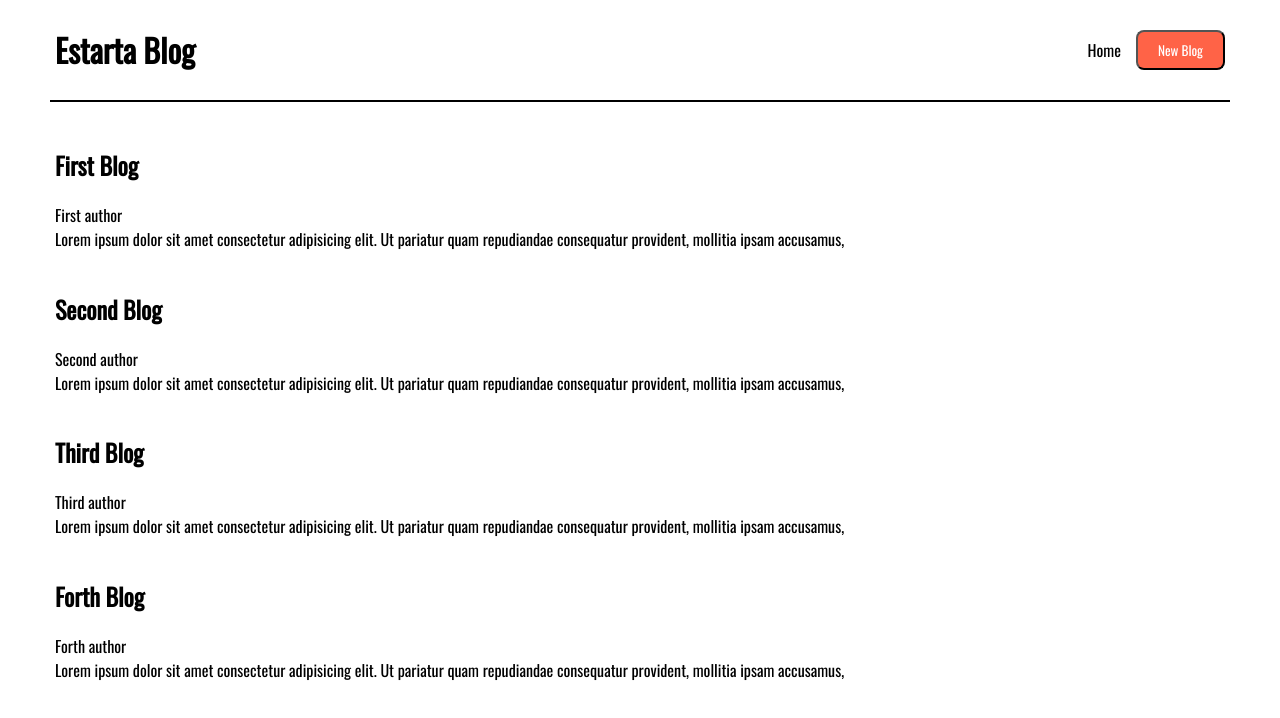
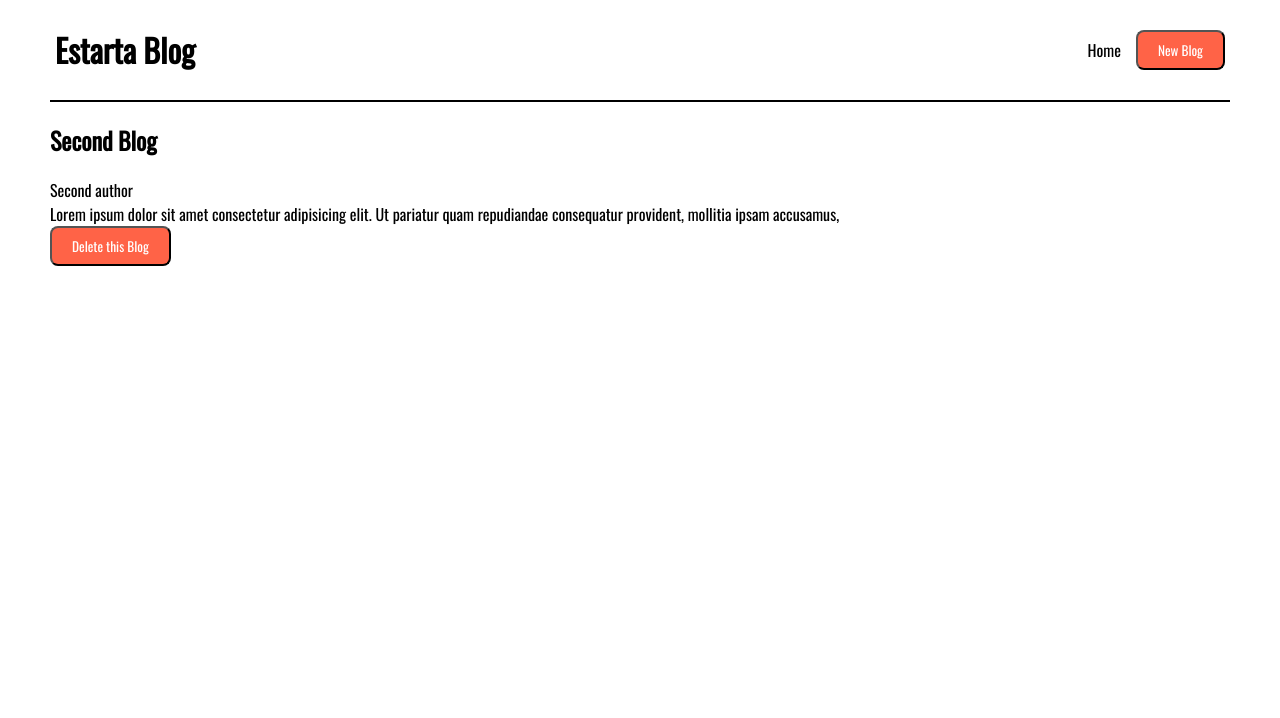
Before and after one commit to Bakez98/Estarta-blog, a React (Create React App) app: page /SingleBlog/1 in a window 1280 px wide. Shown: the top 718 px of the page. Built offline with nearby package versions, Linux system fonts and the light colour scheme; data requests are answered from the project's data file.

Commit message:
pushing latest

```diff
--- /dev/null
+++ b/data/db.json
@@ -0,0 +1,22 @@
+{
+  "blogs": [
+    {
+      "id": 1,
+      "title": "Second Blog",
+      "author": "Second author",
+      "blog": "Lorem ipsum dolor sit amet consectetur adipisicing elit. Ut pariatur quam repudiandae consequatur provident, mollitia ipsam accusamus,"
+    },
+    {
+      "id": 2,
+      "title": "Third Blog",
+      "author": "Third author",
+      "blog": "Lorem ipsum dolor sit amet consectetur adipisicing elit. Ut pariatur quam repudiandae consequatur provident, mollitia ipsam accusamus,"
+    },
+    {
+      "id": 3,
+      "title": "Forth Blog",
+      "author": "Forth author",
+      "blog": "Lorem ipsum dolor sit amet consectetur adipisicing elit. Ut pariatur quam repudiandae consequatur provident, mollitia ipsam accusamus,"
+    }
+  ]
+}
--- a/package.json
+++ b/package.json
@@ -8,6 +8,7 @@
     "@testing-library/user-event": "^13.5.0",
     "react": "^18.2.0",
     "react-dom": "^18.2.0",
+    "react-router-dom": "^6.8.1",
     "react-scripts": "5.0.1",
     "web-vitals": "^2.1.4"
   },
--- a/src/App.js
+++ b/src/App.js
@@ -1,55 +1,33 @@
 import './App.css';
 import NavBar from './NavBar/NavBar';
 import Blogs from './Blogs/Blogs';
-import { useState, useEffect } from 'react';
+import { BrowserRouter, Route, Routes } from 'react-router-dom';
+import Error from './Error/Error';
+import SingleBlog from './SingleBlog/SingleBlog';
+import CreateBlog from './CreateBlog/CreateBlog';
 
-const blogs = [
-  {
-    "id": 0,
-      "title":"First Blog",
-      "author":"First author ",
-      "blog": "Lorem ipsum dolor sit amet consectetur adipisicing elit. Ut pariatur quam repudiandae consequatur provident, mollitia ipsam accusamus,"
-  },
-   {
-    "id": 1,
-      "title": "Second Blog",
-      "author": "Second author",
-      "blog": "Lorem ipsum dolor sit amet consectetur adipisicing elit. Ut pariatur quam repudiandae consequatur provident, mollitia ipsam accusamus,"
-  },      {
-      "id": 2,
-      "title": "Third Blog",
-      "author": "Third author",
-      "blog": "Lorem ipsum dolor sit amet consectetur adipisicing elit. Ut pariatur quam repudiandae consequatur provident, mollitia ipsam accusamus,"
-  },      {
-    "id": 3,
-      "title": "Forth Blog",
-      "author": "Forth author",
-      "blog": "Lorem ipsum dolor sit amet consectetur adipisicing elit. Ut pariatur quam repudiandae consequatur provident, mollitia ipsam accusamus,"
-  }
-];
+
+
 
 
 
 function App() {
 
-  const [data,setData] = useState([])
-  const [loading, setLoading] = useState(true);
+  return (
+    <BrowserRouter>
+    <div className="App">
+      <NavBar/>
+      <Routes>
+        <Route path='/' element={<Blogs />}/>
+        <Route path='/SingleBlog/:id' element={<SingleBlog />}/>
+        <Route path='*' element={<Error />}/>
+        <Route path='/CreateBlog' element={<CreateBlog/>}/>
 
 
-  useEffect(() => {
+      </Routes>
 
-
-    setTimeout(() => {
-      setData(blogs)
-      setLoading(!loading)
-    }, "2000")
-  },[])
-
-  return (
-    <div className="App">
-      <NavBar/>
-      <Blogs data={data} loading={loading} />
     </div>
+    </BrowserRouter>
   );
 }
 
--- a/src/Blogs/Blogs.css
+++ b/src/Blogs/Blogs.css
@@ -7,3 +7,25 @@
     margin-top: 20px;
     padding: 5px;
 }
+
+
+.loader {
+    width: 48px;
+    height: 48px;
+    border: 5px solid #FFF;
+    border-bottom-color: #FF3D00;
+    border-radius: 50%;
+    display: inline-block;
+    box-sizing: border-box;
+    animation: rotation 1s linear infinite;
+    justify-content: center;
+    }
+
+    @keyframes rotation {
+    0% {
+        transform: rotate(0deg);
+    }
+    100% {
+        transform: rotate(360deg);
+    }
+    }
--- a/src/Blogs/Blogs.js
+++ b/src/Blogs/Blogs.js
@@ -1,19 +1,30 @@
 import React from 'react'
 import './Blogs.css'
+import useFetch from '../CustomHook/useFetch'
+import { Link } from 'react-router-dom'
 
-const Blogs = ({loading , data}) => {
 
+const Blogs = () => {
+
+
+const {data, loading, error} = useFetch("http://localhost:7000/blogs")
+
+
+if(loading) return "loading ......"
+
+if(error) return "Errror fetching....."
 
   return (
     <div className='Contatiner'>
 
-        {loading ? <p>Loading.....</p> :
-
-        data.map((blog) => (
+        {
+        data?.map((blog) => (
             <div key={blog.id}>
+              <Link to={`/SingleBlog/${blog.id}`}>
                 <h2>{blog.title}</h2>
                 <div>{blog.author}</div>
                 <div>{blog.blog}</div>
+                </Link>
             </div>
 
         ))}
--- /dev/null
+++ b/src/CreateBlog/CreateBlog.js
@@ -0,0 +1,9 @@
+import React from 'react'
+
+const CreateBlog = () => {
+  return (
+    <div>CreateBlog</div>
+  )
+}
+
+export default CreateBlog
--- /dev/null
+++ b/src/CustomHook/useFetch.js
@@ -0,0 +1,38 @@
+import { useState, useEffect } from "react";
+
+
+
+const useFetch = (url) => {
+
+    const [data,setData] = useState([])
+    const [error, setError] = useState(null);
+    const [loading, setLoading] = useState(true);
+
+
+    useEffect(() => {
+
+
+        async function getData() {
+
+
+            try {
+                const res = await fetch(url)
+               const data = await res.json();
+                setData(data);
+                setLoading(false);
+
+            } catch (error) {
+                setError(error);
+                setLoading(false);
+              }
+
+
+            }
+
+            getData();
+
+    }, [url])
+    return { data, loading, error };
+}
+
+export default useFetch;
--- /dev/null
+++ b/src/Error/Error.js
@@ -0,0 +1,9 @@
+import React from 'react'
+
+const Error = () => {
+  return (
+    <div>Error 404 not found</div>
+  )
+}
+
+export default Error
--- a/src/NavBar/NavBar.js
+++ b/src/NavBar/NavBar.js
@@ -1,4 +1,5 @@
 import React from 'react'
+import { Link } from 'react-router-dom';
 import './NavBar.css';
 
 const NavBar = () => {
@@ -7,8 +8,8 @@ const NavBar = () => {
 
         <h1>Estarta Blog</h1>
         <div className='Buttons'>
-        <a href='#'>Home</a>
-        <button><a href='/create'>New Blog</a></button>
+        <Link to={"/"}>Home</Link>
+        <button><Link to={"/CreateBlog"}>New Blog</Link></button>
         </div>
     </div>
   )
--- /dev/null
+++ b/src/SingleBlog/SingleBlog.js
@@ -0,0 +1,37 @@
+import React from 'react'
+import { useNavigate, useParams } from 'react-router-dom'
+import useFetch from '../CustomHook/useFetch'
+
+
+
+const SingleBlog = () => {
+
+    const navigate = useNavigate()
+    const {id} = useParams()
+    const {data : blog, loading, error} = useFetch(`http://localhost:7000/blogs/${id}`)
+
+   async function HandleDelete() {
+
+       await fetch(`http://localhost:7000/blogs/${id}`, {
+            method: "DELETE"
+        })
+
+       navigate("/")
+    }
+
+    if(loading) return "loading ......"
+
+if(error) return "Errror fetching....."
+
+  return (
+    <div key={blog.id}>
+
+      <h2>{blog.title}</h2>
+      <div>{blog.author}</div>
+      <div>{blog.blog}</div>
+     <button onClick={HandleDelete}>Delete this Blog</button>
+  </div>
+  )
+}
+
+export default SingleBlog
```
Also changed, not shown: 1 other file (tests, documents, lock files or other folders).
